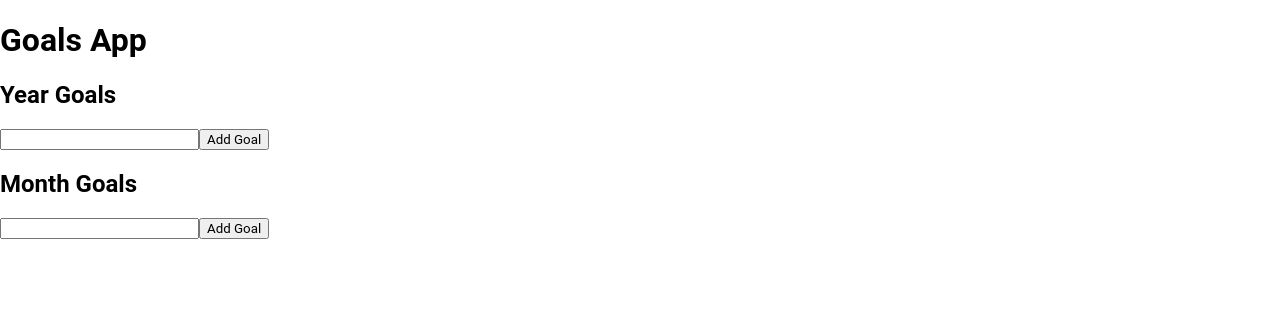
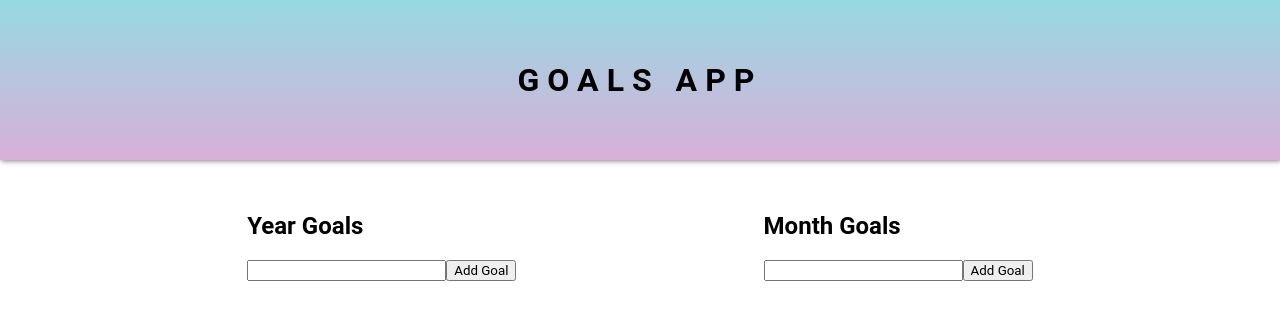
Before and after one commit to chrisiwebster/bbk-goals-list, a React (Create React App) app: page / in a window 1280 px wide. Shown: the top 320 px of the page. Built offline with nearby package versions, Linux system fonts and the light colour scheme.

Commit message:
Update App.js

```diff
--- a/src/App.js
+++ b/src/App.js
@@ -33,9 +33,6 @@
 		});
 	};
 
-  // const handleDeleteYearGoalClick = (id) => (goal) =>
-  //   setYearGoals(yearGoals.filter((goal) => goal.id !== id));
-
 	const handleDeleteYearGoalClick = (id) => {
 		const updatedYearGoals = [...yearGoals].filter((goal) => goal.id !== id);
 		setYearGoals(updatedYearGoals);
@@ -59,9 +56,17 @@
 		});
 	};
 
+	const handleDeleteMonthGoalClick = (id) => {
+		const updatedMonthGoals = [...monthGoals].filter((goal) => goal.id !== id);
+		setMonthGoals(updatedMonthGoals);
+	};
+
 	return (
 		<div className="App">
+			<header>
 				<h1>Goals App</h1>
+			</header>
+			<div className="goals-wrap">
 				<Goals
 					title="Year"
 					goals={yearGoals}
@@ -77,7 +82,9 @@
 					goalValue={monthGoalValue}
 					handleOnChange={handleOnChangeMonthGoal}
 					handleOnSubmit={handleOnSubmitMonthGoal}
+					onDeleteClick={handleDeleteMonthGoalClick}
 				/>
+			</div>
 		</div>
 	);
 };
```
Lines whose indentation alone changed are shown as unchanged.
